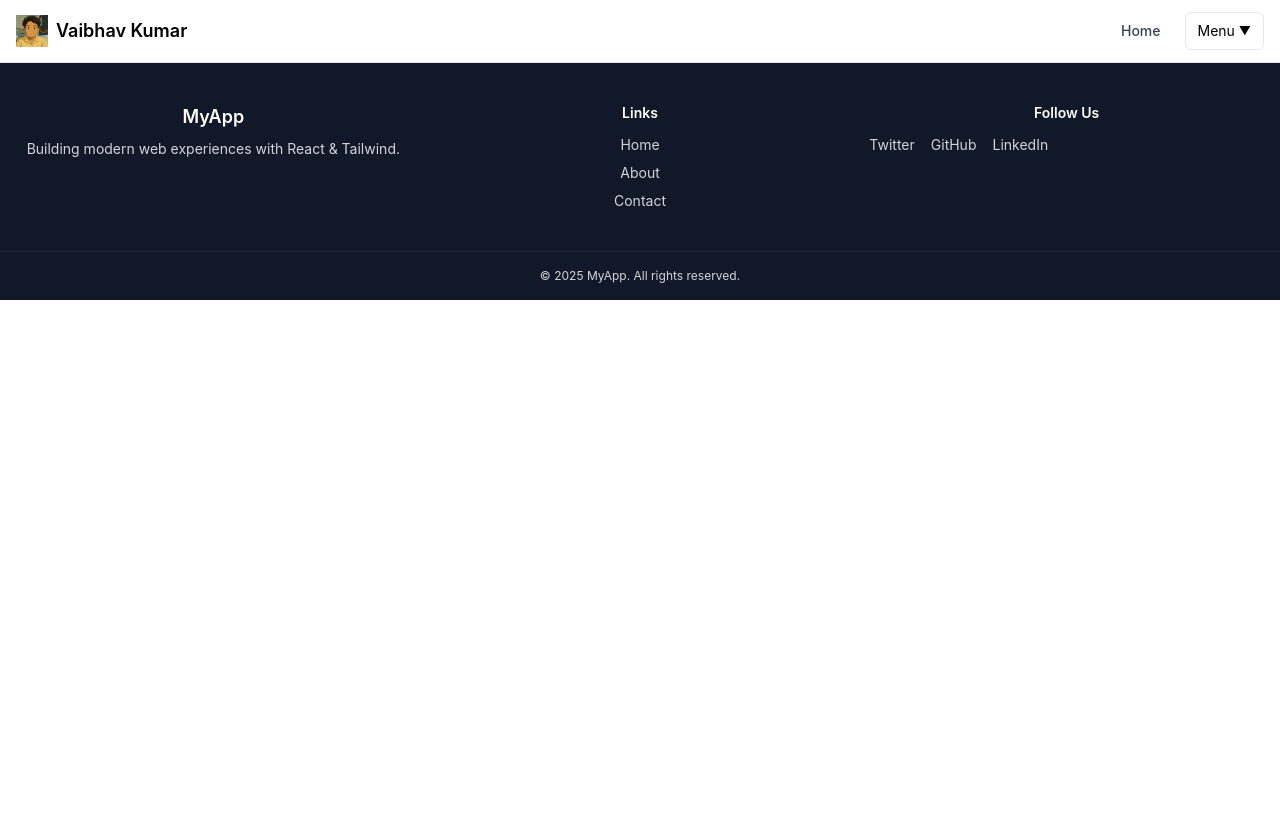
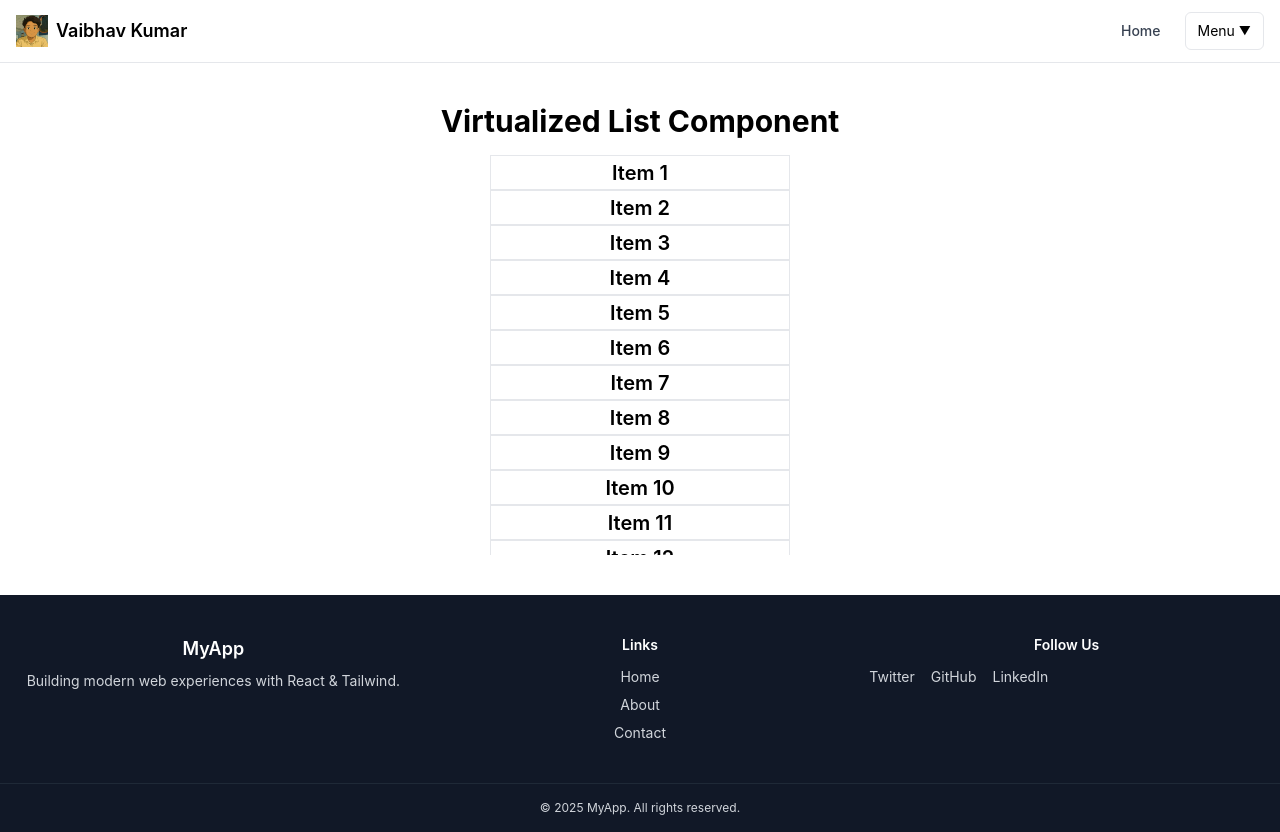
Before and after one commit to vaibhavkumarswe/mc-fe, a React (Create React App) app in the folder react-mc-fe/: page /virtualized-list in a window 1280 px wide. Before the commit the page ends 800 px from the top, so only its background shows below. Built offline with nearby package versions, Linux system fonts and the light colour scheme.

Commit message:
add virtualized list component with scrolling functionality

```diff
--- /dev/null
+++ b/react-mc-fe/src/components/Virtualised-List/data.js
@@ -0,0 +1 @@
+export const List = Array.from({ length: 100000 }, (_, index) => `Item ${index + 1}`);
--- /dev/null
+++ b/react-mc-fe/src/components/Virtualised-List/index.jsx
@@ -0,0 +1,60 @@
+import { List } from "./data";
+import { useState, useCallback } from "react";
+
+const VirtualisedList = () => {
+  const itemHeight = 35;
+  const containerHeight = 400;
+  const totalWidth = 300;
+  const overscan = 1;
+
+  const [scrollTop, setScrollTop] = useState([
+    0,
+    Math.floor(containerHeight / itemHeight),
+  ]);
+  const visibleList = List.slice(scrollTop[0], scrollTop[1] + overscan);
+  const totalHeight = itemHeight * List.length;
+
+  const handleScroll = useCallback((e) => {
+    const { scrollTop } = e.currentTarget;
+    const newStartIndex = Math.floor(scrollTop / itemHeight);
+    const newEndIndex =
+      newStartIndex + Math.floor(containerHeight / itemHeight);
+    setScrollTop([newStartIndex, newEndIndex]);
+  }, []);
+
+  return (
+    <div className="mx-auto max-w-7xl px-4 py-10 flex flex-col items-center">
+      <h1 className="text-3xl font-bold mb-4">Virtualized List Component</h1>
+      <div
+        style={{
+          height: containerHeight,
+          width: totalWidth,
+          overflow: "auto",
+          backgroundColor: "#f3f4f6",
+        }}
+        onScroll={handleScroll}
+      >
+        <div style={{ height: totalHeight, position: "relative" }}>
+          {visibleList.map((item, index) => {
+            return (
+              <div
+                key={index}
+                className="hover:bg-gray-100 bg-white flex items-center justify-center border border-gray-200"
+                style={{
+                  height: itemHeight,
+                  position: "absolute",
+                  top: (scrollTop[0] + index) * itemHeight,
+                  width: "100%",
+                }}
+              >
+                <h2 className="text-xl font-semibold">{item}</h2>
+              </div>
+            );
+          })}
+        </div>
+      </div>
+    </div>
+  );
+};
+
+export default VirtualisedList;
--- a/react-mc-fe/src/data/index.js
+++ b/react-mc-fe/src/data/index.js
@@ -3,6 +3,7 @@ import OTP from "../components/OTP/index";
 import Stepper from "../components/Stepper/index";
 import Pagination from "../components/Pagination";
 import Carousel from "../components/Carousel";
+import VirtualisedList from '../components/Virtualised-List/index';
 
 export const menuItems = [
   {
@@ -35,4 +36,10 @@ export const menuItems = [
     path: "/carousel",
     component: <Carousel />,
   },
+  {
+    label: 'Virtualized List',
+    description: 'This is a Virtualized List Component',
+    path: '/virtualized-list',
+    component: <VirtualisedList />,
+  }
 ];
```
